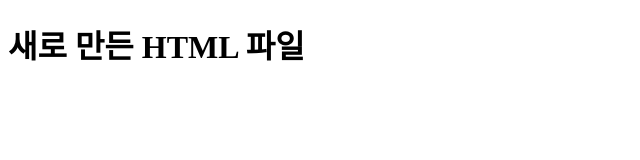
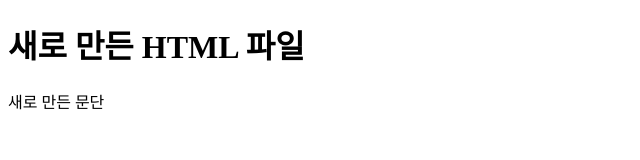
Before and after one commit to moneyginy/new502, a plain HTML site: page index.html in a window 1280 px wide. Shown: the whole page, without its empty margins (0-640 px from the left). Drawn offline with Linux system fonts and the light colour scheme.

Commit message:
add new paragraph

```diff
--- a/index.html
+++ b/index.html
@@ -8,5 +8,6 @@
 </head>
 <body>
     <h1>새로 만든 HTML 파일 </h1>
+    <p>새로 만든 문단</p>
 </body>
 </html>
```
